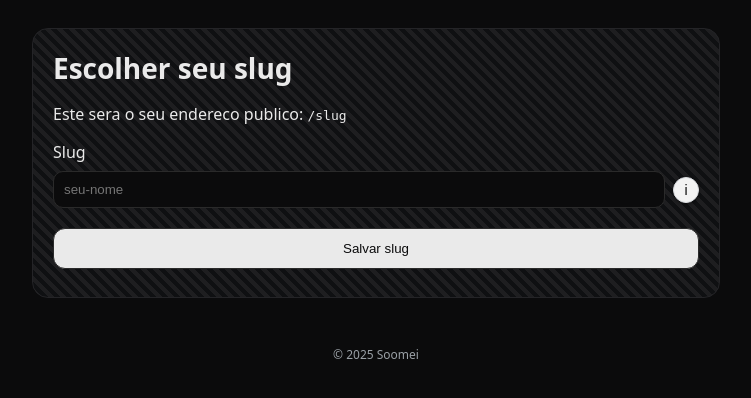
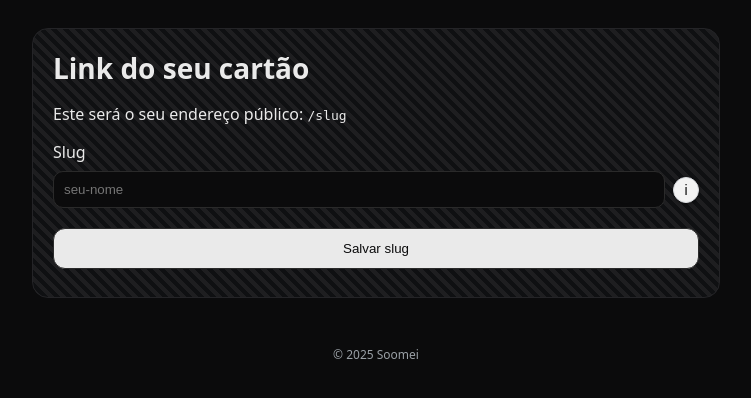
Before and after one commit to cezar667/soomei.cc, a FastAPI app: template templates/slug_select.html in a window 1280 px wide. Shown: the top 398 px of the page, without its empty margins (264-1015 px from the left). Run offline with FastAPI, Linux system fonts and the light colour scheme; the template is opened without the code that fills it, so the values that code supplies are empty; parts of the project's set-up code (start-up, migrations or seed data) failed here and were passed over.

Commit message:
Melhorias slug

```diff
--- a/api/routers/cards.py
+++ b/api/routers/cards.py
@@ -724,7 +724,7 @@ def edit_card(slug: str, request: Request, saved: str = "", error: str = "", pwd
             '      <div class="slug-input-row">'+
             '        <input id="slugInput" placeholder="seu-nome" pattern="[a-z0-9-]{{3,30}}" inputmode="url" autocomplete="off" style="text-transform:lowercase;background:#0b0b0c;color:#eaeaea;border:1px solid #2a2a2a;border-radius:10px;padding:10px;width:100%">'+
             '        <button type="button" class="icon-btn icon-sm" id="slugInfoBtn" aria-label="O que é um slug?" title="O que é um slug?">i</button>'+
-            '        <div id="slugInfoTip" class="info-tip" role="tooltip" aria-hidden="true">Slug é o endereço curto da sua URL pública. Use 3?30 caracteres minúsculos, números ou hífen. Ex.: seu-nome</div>'+
+            '        <div id="slugInfoTip" class="info-tip" role="tooltip" aria-hidden="true">Slug é o endereço curto da sua URL pública. Use 3-30 caracteres minúsculos, números ou hífen. Ex.: seu-nome</div>'+
             '      </div>'+
             '      <div id="slugMsg" class="hint"></div>'+
             '      <div style="display:flex;gap:6px;align-items:center;margin-top:6px"><span class="muted">Prévia:</span> <code id="slugPreview">/'+(CURRENT||'')+'</code></div>'+
@@ -783,7 +783,7 @@ def edit_card(slug: str, request: Request, saved: str = "", error: str = "", pwd
             v = (v||'').trim().toLowerCase();
             if (!v){{ msg.textContent=''; el.classList.remove('is-ok','is-bad'); return; }}
             if (!/^[a-z0-9-]{{3,30}}$/.test(v)){{
-              msg.innerHTML = '<span class="bad">Use 3?30 minúsculos/números/hífen.</span>';
+              msg.innerHTML = '<span class="bad">Use 3-30 minúsculos/números/hífen.</span>';
               el.classList.remove('is-ok'); el.classList.add('is-bad'); return;
             }}
             try{{
@@ -1924,7 +1924,7 @@ def visitor_public_card(
         maps_href = f"https://www.google.com/maps/search/?api=1&query={maps_q}"
     else:
         maps_href = ""
-    og_title = f"{prof.get('full_name','')} ? Soomei Card".strip(" ?") if prof else "Soomei Card"
+    og_title = f"{prof.get('full_name','')} | Soomei Card".strip(" ?") if prof else "Soomei Card"
     og_desc = prof.get("title") if prof and prof.get("title") else "Clique para me chamar no WhatsApp e salvar meu contato."
     primary_image = raw_photo or raw_cover or DEFAULT_AVATAR
     secondary_image = raw_cover if (raw_cover and raw_cover != primary_image) else ""
--- a/templates/onboard.html
+++ b/templates/onboard.html
@@ -39,7 +39,7 @@
       <div class="hint">Dica: PIN possui apenas numeros.</div>
       <label>Nova senha</label>
       <input name="password" type="password" required minlength="8" autocomplete="new-password" placeholder="Minimo de 8 caracteres">
-      <label>Slug (opcional)</label>
+      <label>Link do seu cartão (opcional)</label>
       <input id="vanityInput" name="vanity" placeholder="seu-nome" pattern="[a-z0-9-]{3,30}" value="{{ vanity }}" autocapitalize="none" autocorrect="off" inputmode="url" style="text-transform:lowercase">
       <div id="slugMsg" class="hint">Use 3-30 caracteres, todos minusculos, sem caracteres especiais</div>
       <div class="terms-row">
--- a/templates/slug_select.html
+++ b/templates/slug_select.html
@@ -2,16 +2,16 @@
 {% block title %}Escolher slug{% endblock %}
 {% block content %}
   <section class="card card-public carbon">
-    <h1>Escolher seu slug</h1>
-    <p>Este sera o seu endereco publico: <code>/slug</code></p>
+    <h1>Link do seu cartão</h1>
+    <p>Este será o seu endereço público: <code>/slug</code></p>
     <form method="post" action="/slug/select/{{ uid }}">
       <label>Slug</label>
       <div class="slug-input-row">
         <input name="value" id="slug" value="{{ current }}" placeholder="seu-nome" pattern="[a-z0-9-]{3,30}" required aria-describedby="slugInfoTip">
         <button type="button" class="icon-btn icon-sm" id="slugInfoBtn" aria-label="O que e um slug?" title="O que e um slug?">i</button>
         <div id="slugInfoTip" class="info-tip" role="tooltip" aria-hidden="true">
-          Slug e o endereco curto que aparece na URL publica do seu cartao.
-          Use 3-30 caracteres minusculos, numeros ou hifen. Ex.: seu-nome
+          Esse é o “apelido” do seu link.
+          Exemplo: se você colocar studioana, seu cartão será soomei.cc/studioana.
         </div>
       </div>
       <div id="msg" class="hint"></div>
```
